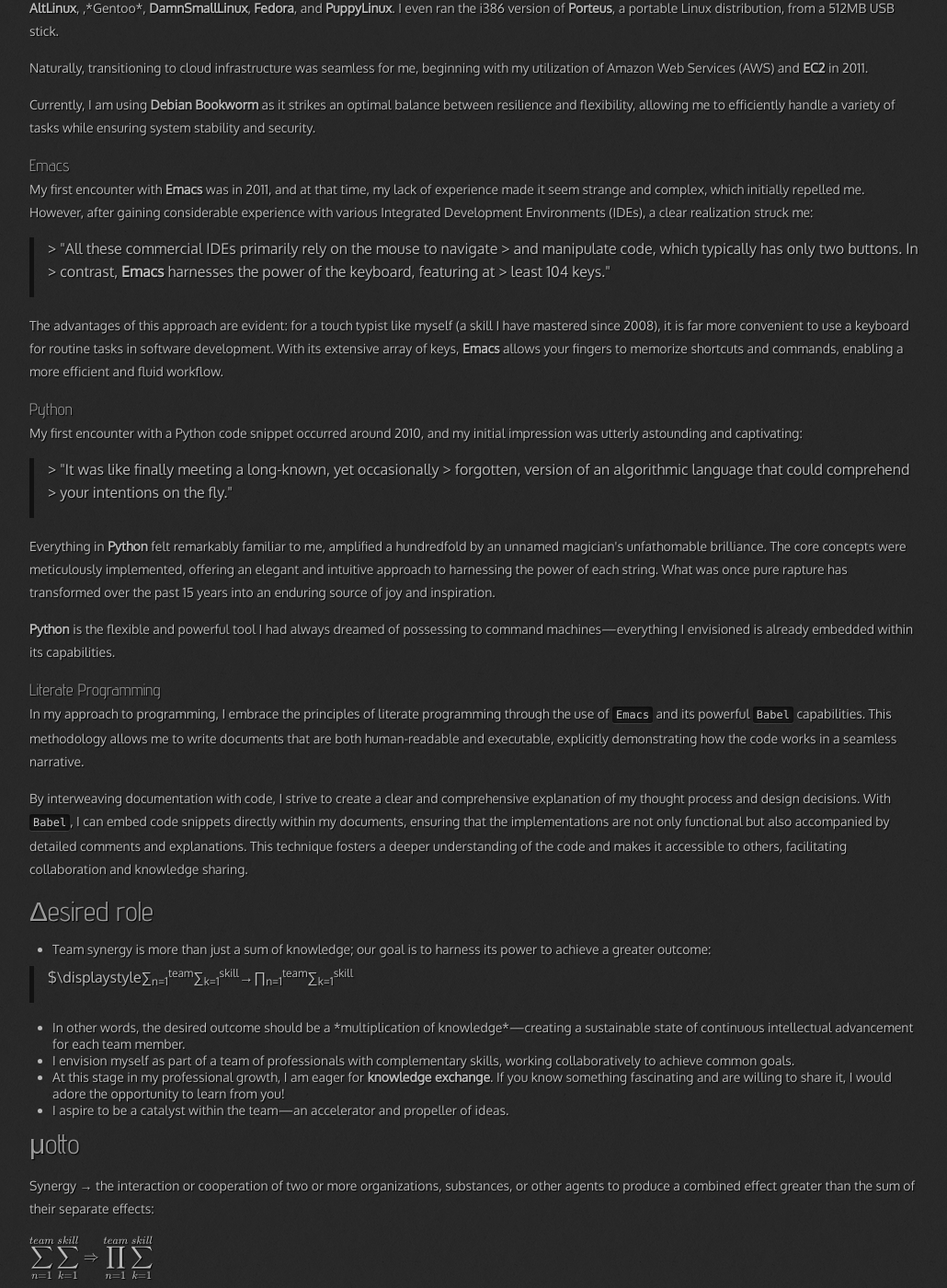
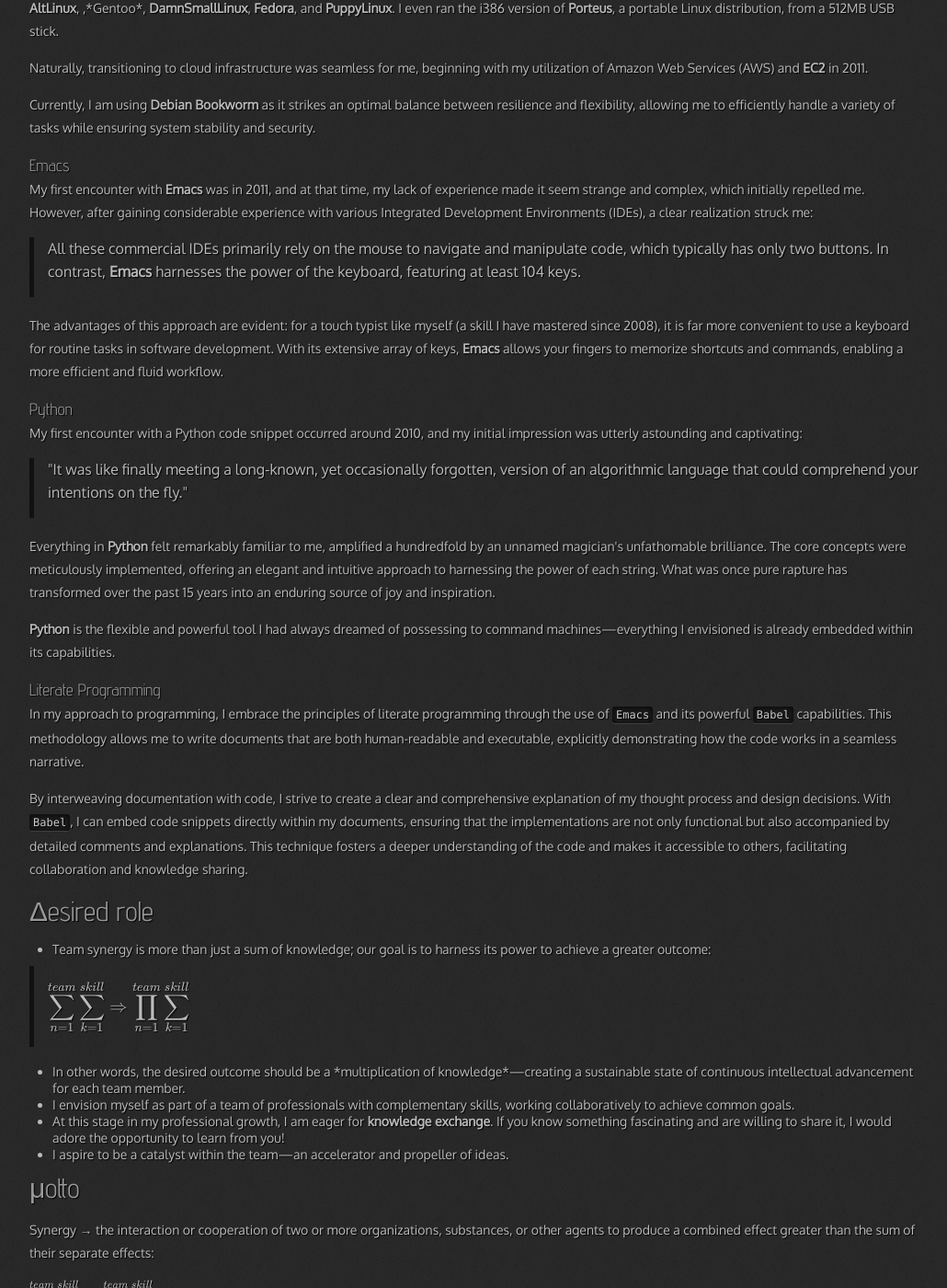
Before and after one commit to 0--key/0--key.github.io, a Jekyll site: the page built from _posts/2016-10-13-CV.html, in a window 1280 px wide and 1400 px high, scrolled down 1233 px. Shown: the whole window at 92% size, without its empty margins (23-1053 px from the left). Built offline with Jekyll 4.4.1, drawn with Linux system fonts in a browser that asks for light colours; nearby versions of some CDN libraries; formulas are drawn with MathJax 3; comment, search, counter and statistics services are not loaded.

Commit message:
Minor stylistic corrections

```diff
--- a/_posts/2016-10-13-CV.html
+++ b/_posts/2016-10-13-CV.html
@@ -13,7 +13,7 @@
 <ul>
 <li><a href="#org77e3874">&alpha;bout Me</a></li>
 <li><a href="#orga1c828d">&beta;rief overview</a></li>
-<li><a href="#org800aba0">&gamma;ist</a>
+<li><a href="#org9d3131d">&Gamma;ist</a>
 <ul>
 <li><a href="#org6860d5b">Linux</a></li>
 <li><a href="#org5e1ab55">Emacs</a></li>
@@ -102,9 +102,9 @@
 </div>
 
 
-<div id="outline-container-org800aba0" class="outline-2">
-<h2 id="org800aba0">&gamma;ist</h2>
-<div class="outline-text-2" id="text-org800aba0">
+<div id="outline-container-org9d3131d" class="outline-2">
+<h2 id="org9d3131d">&Gamma;ist</h2>
+<div class="outline-text-2" id="text-org9d3131d">
 </div>
 <div id="outline-container-org6860d5b" class="outline-3">
 <h3 id="org6860d5b">Linux</h3>
@@ -148,10 +148,10 @@
 
 <blockquote>
 <p>
-&gt; "All these commercial IDEs primarily rely on the mouse to navigate
-&gt; and manipulate code, which typically <span class="underline">has only two buttons</span>. In
-&gt; contrast, <b>Emacs</b> harnesses the power of the keyboard, featuring at
-&gt; least <span class="underline">104 keys</span>."
+All these commercial IDEs primarily rely on the mouse to navigate
+and manipulate code, which typically <span class="underline">has only two buttons</span>. In
+contrast, <b>Emacs</b> harnesses the power of the keyboard, featuring at
+least <span class="underline">104 keys</span>.
 </p>
 </blockquote>
 
@@ -175,9 +175,9 @@
 
 <blockquote>
 <p>
-&gt; "It was like finally meeting a long-known, yet occasionally
-&gt; forgotten, version of an algorithmic language that could comprehend
-&gt; your intentions on the fly."
+"It was like finally meeting a long-known, yet occasionally forgotten,
+version of an algorithmic language that could comprehend your
+intentions on the fly."
 </p>
 </blockquote>
 
@@ -233,7 +233,11 @@
 
 <blockquote>
 <p>
-$\displaystyle&sum;<sub>n=1</sub><sup>team</sup>&sum;<sub>k=1</sub><sup>skill</sup>&rarr;&prod;<sub>n=1</sub><sup>team</sup>&sum;<sub>k=1</sub><sup>skill</sup>
+
+</p>
+
+<p>
+\(\displaystyle\sum_{n=1}^{team}\sum_{k=1}^{skill}\Rightarrow\prod_{n=1}^{team}\sum_{k=1}^{skill}\)
 </p>
 </blockquote>
 
```
